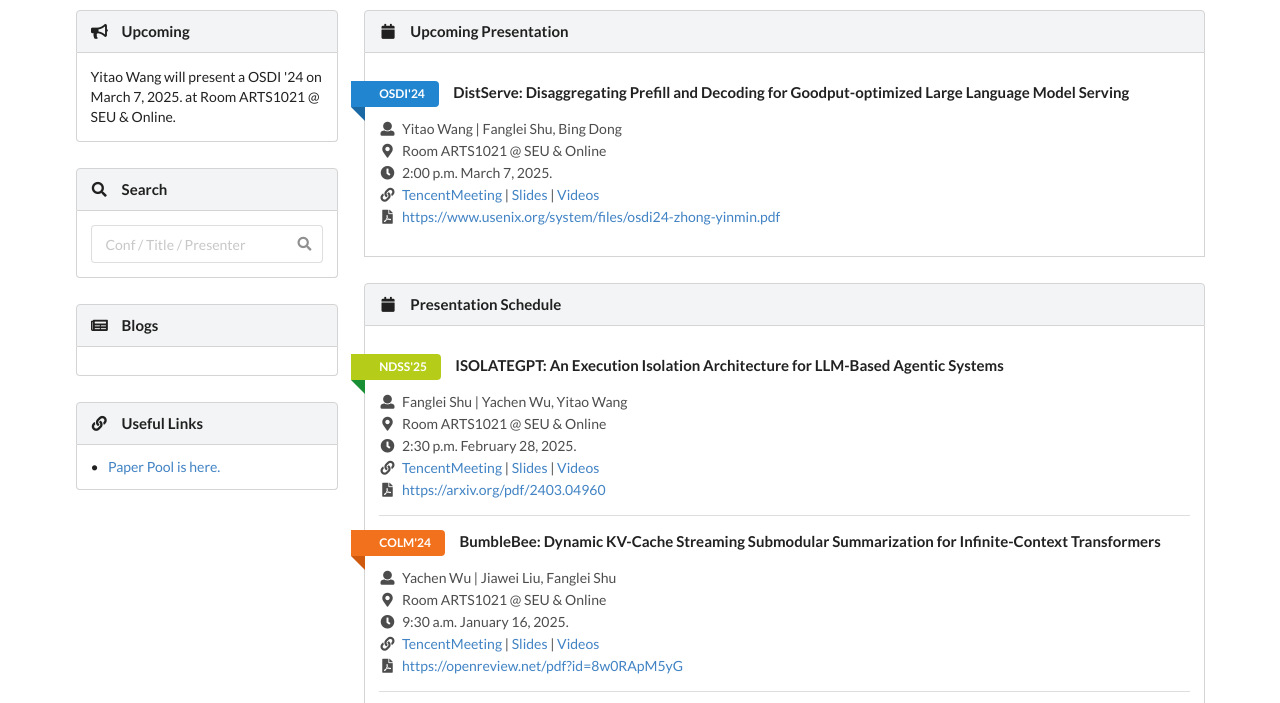
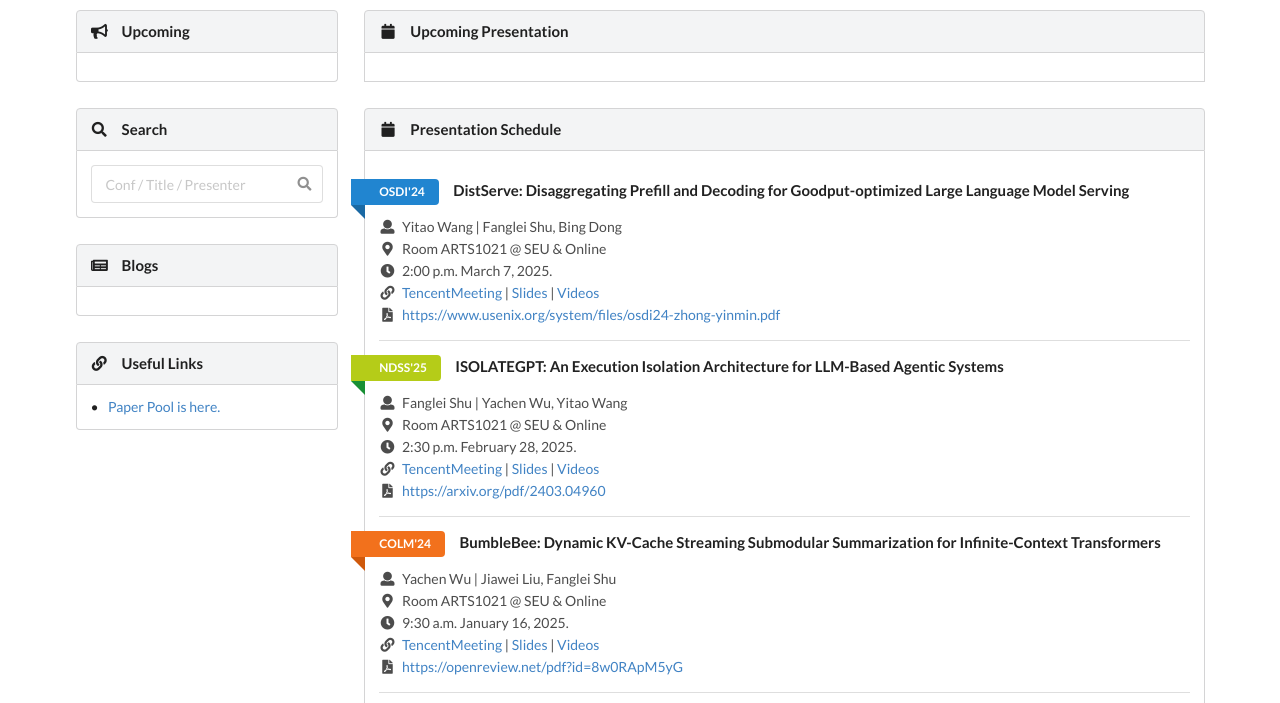
Before and after one commit to SEU-SIGMLSys/SEU-SIGMLSys.github.io, a website: page index.html in a window 1280 px wide. Shown: the part 69-772 px from the top of the page. Drawn offline with nearby package versions, Linux system fonts and the light colour scheme.

Commit message:
update 20250307

```diff
--- a/index.html
+++ b/index.html
@@ -59,7 +59,7 @@
                 <div class="content">
                     <div class="description"> </div>
                 <!-- 格式参考 <div class="description">Tiange Xia will present a DAC &#39; 24 on November 29, 2024. at Room ARTS1021 @ SEU &amp; Online.</div>-->
-                    <div class="description">Yitao Wang will present a OSDI &#39;24 on March 7, 2025. at Room ARTS1021 @ SEU &amp; Online.</div>
+                    <!-- <div class="description">Yitao Wang will present a OSDI &#39;24 on March 7, 2025. at Room ARTS1021 @ SEU &amp; Online.</div> -->
                 </div>
             </div>
             <h4 class="ui block top attached header">
--- a/schedules.js
+++ b/schedules.js
@@ -1,4 +1,8 @@
 var upcoming_schedules = [
+
+]
+
+var schedules = [
     {
         "title":"DistServe: Disaggregating Prefill and Decoding for Goodput-optimized Large Language Model Serving",
         "conf":"OSDI'24",
@@ -10,15 +14,15 @@ var upcoming_schedules = [
         "links":[
             {
                 "title":"TencentMeeting",
-                "url":"https://meeting.tencent.com/dm/3higw0fO3laq"
+                "url":"https://meeting.tencent.com/dm/qvug5ylXPFkh"
             },
             {
                 "title":"Slides",
-                // "url":"/slides/2025-2-28-NDSS'25-Isolategpt.pdf"
+                "url":"/slides/2025-03-07-NDSI'24-distserve.pdf"
             },
             {
                 "title":"Videos",
-                "url":""
+                "url":"http://10.201.0.220:8099/?meeting=2025-03-07-1"
             }
         ],
         "dblp":{
@@ -26,9 +30,6 @@ var upcoming_schedules = [
             "url":"https://www.usenix.org/system/files/osdi24-zhong-yinmin.pdf"
         }
     },
-]
-
-var schedules = [
     {
         "title":"ISOLATEGPT: An Execution Isolation  Architecture for LLM-Based Agentic Systems",
         "conf":"NDSS'25",
@@ -44,11 +45,11 @@ var schedules = [
             },
             {
                 "title":"Slides",
-                "url":"/slides/2025-2-28-NDSS'25-Isolategpt.pdf"
+                "url":"/slides/2025-02-28-NDSS'25-Isolategpt.pdf"
             },
             {
                 "title":"Videos",
-                "url":""
+                "url":"http://10.201.0.220:8099/?meeting=2025-02-28-1"
             }
         ],
         "dblp":{
@@ -75,7 +76,7 @@ var schedules = [
             },
             {
                 "title":"Videos",
-                "url":"http://10.201.0.220:8099/?meeting=2025-01-16"
+                "url":"http://10.201.0.220:8099/?meeting=2025-01-16-1"
             }
         ],
         "dblp":{
@@ -102,7 +103,7 @@ var schedules = [
             },
             {
                 "title":"Videos",
-                "url":"http://10.201.0.220:8099/?meeting=2025-01-10"
+                "url":"http://10.201.0.220:8099/?meeting=2025-01-10-1"
             }
         ],
         "dblp":{
@@ -129,7 +130,7 @@ var schedules = [
             },
             {
                 "title":"Videos",
-                "url":"http://10.201.0.220:8099/?meeting=2024-12-27"
+                "url":"http://10.201.0.220:8099/?meeting=2024-12-27-1"
             }
         ],
         "dblp":{
@@ -160,7 +161,7 @@ var schedules = [
             }
         ],
         "dblp":{
-            "source":"DBLP",
+            "source":"USENIX",
             "url":"https://www.usenix.org/system/files/atc24-fu.pdf"
         }
     },
@@ -187,7 +188,7 @@ var schedules = [
             }
         ],
         "dblp":{
-            "source":"DBLP",
+            "source":"USENIX",
             "url":"https://www.usenix.org/system/files/nsdi24-wu-zhanghao.pdf"
         }
     },
@@ -210,11 +211,11 @@ var schedules = [
             },
             {
                 "title":"Videos",
-                "url":"http://10.201.0.220:8099/?meeting=2024-11-29"
+                "url":"http://10.201.0.220:8099/?meeting=2024-11-29-1"
             }
         ],
         "dblp":{
-            "source":"DBLP",
+            "source":"ACM Digital Library",
             "url":"https://dl.acm.org/doi/pdf/10.1145/3649329.3658473"
         }
     },
@@ -237,7 +238,7 @@ var schedules = [
             },
             {
                 "title":"Videos",
-                "url":"http://10.201.0.220:8099/?meeting=2024-11-22"
+                "url":"http://10.201.0.220:8099/?meeting=2024-11-22-1"
             }
         ],
         "dblp":{
@@ -484,7 +485,7 @@ var schedules = [
             }
         ],
         "dblp":{
-            "source":"DBLP",
+            "source":"ACM Digital Library",
             "url":"https://dl.acm.org/doi/abs/10.1145/3678585"
         }
     },
@@ -511,7 +512,7 @@ var schedules = [
             }
         ],
         "dblp":{
-            "source":"DBLP",
+            "source":"USENIX",
             "url":"https://www.usenix.org/conference/nsdi24/presentation/meng"
         }
     },
@@ -538,7 +539,7 @@ var schedules = [
             }
         ],
         "dblp":{
-            "source":"DBLP",
+            "source":"USENIX",
             "url":"https://www.usenix.org/conference/nsdi23/presentation/yang-zheng"
         }
     },
@@ -565,7 +566,7 @@ var schedules = [
             }
         ],
         "dblp":{
-            "source":"DBLP",
+            "source":"IEEE Xplore",
             "url":"https://ieeexplore.ieee.org/document/10621417"
         }
     },
@@ -619,7 +620,7 @@ var schedules = [
             }
         ],
         "dblp":{
-            "source":"DBLP",
+            "source":"ACM Digital Library",
             "url":"https://dl.acm.org/doi/pdf/10.1145/3636534.3649391"
         }
     },
@@ -630,7 +631,7 @@ var schedules = [
         "facilitator":"Chuanyou Li",
         "date":"July 25, 2024.",
         "time":"7:00 p.m.",
-        "location":"Room CSxxx @ SEU & Online",
+        "location":"Room CS @ SEU & Online",
         "links":[
             {
                 "title":"TencentMeeting",
@@ -638,15 +639,15 @@ var schedules = [
             },
             {
                 "title":"Slides",
-                "url":"/slides/2024-7-25-NSDI'24-LitePred.pdf"
+                "url":"/slides/2024-07-25-NSDI'24-LitePred.pdf"
             },
             {
                 "title":"Videos",
-                "url":"http://10.201.0.220:8099/?meeting=2024-7-25"
+                "url":"http://10.201.0.220:8099/?meeting=2024-07-25-1"
             }
         ],
         "dblp":{
-            "source":"DBLP",
+            "source":"USENIX",
             "url":"https://www.usenix.org/conference/nsdi24/presentation/feng-chengquan"
         }
     },
@@ -657,7 +658,7 @@ var schedules = [
         "facilitator":"Chuanyou Li",
         "date":"July 18, 2024.",
         "time":"7:00 p.m.",
-        "location":"Room CSxxx @ SEU & Online",
+        "location":"Room CS @ SEU & Online",
         "links":[
             {
                 "title":"TencentMeeting",
@@ -665,15 +666,15 @@ var schedules = [
             },
             {
                 "title":"Slides",
-                "url":"/slides/2024-7-18-NSDI'24-CASSINI.pdf"
+                "url":"/slides/2024-07-18-NSDI'24-CASSINI.pdf"
             },
             {
                 "title":"Videos",
-                "url":"http://10.201.0.220:8099/?meeting=2024-7-18"
+                "url":"http://10.201.0.220:8099/?meeting=2024-07-18-1"
             }
         ],
         "dblp":{
-            "source":"DBLP",
+            "source":"USENIX",
             "url":"https://www.usenix.org/conference/nsdi24/presentation/rajasekaran"
         }
     },
@@ -684,7 +685,7 @@ var schedules = [
         "facilitator":"Chuanyou Li",
         "date":"July 11, 2024.",
         "time":"8:00 p.m.",
-        "location":"Room CSxxx @ SEU & Online",
+        "location":"Room CS @ SEU & Online",
         "links":[
             {
                 "title":"TencentMeeting",
@@ -692,15 +693,15 @@ var schedules = [
             },
             {
                 "title":"Slides",
-                "url":"/slides/2024-7-11-NSDI'24-MadEye.pdf"
+                "url":"/slides/2024-07-11-NSDI'24-MadEye.pdf"
             },
             {
                 "title":"Videos",
-                "url":"http://10.201.0.220:8099/?meeting=2024-7-11-2"
+                "url":"http://10.201.0.220:8099/?meeting=2024-07-11-2"
             }
             ],
         "dblp":{
-            "source":"DBLP",
+            "source":"USENIX",
             "url":"https://www.usenix.org/conference/nsdi24/presentation/wong"
         }
     },
@@ -711,7 +712,7 @@ var schedules = [
         "facilitator":"Borui Li",
         "date":"July 11, 2024.",
         "time":"7:00 p.m.",
-        "location":"Room CSxxx @ SEU & Online",
+        "location":"Room CS @ SEU & Online",
         "links":[
             {
                 "title":"TencentMeeting",
@@ -719,15 +720,15 @@ var schedules = [
             },
             {
                 "title":"Slides",
-                "url":"/slides/2024-7-11-NSDI'24-Vulcan.pdf"
+                "url":"/slides/2024-07-11-NSDI'24-Vulcan.pdf"
             },
             {
                 "title":"Videos",
-                "url":"http://10.201.0.220:8099/?meeting=2024-7-11-1"
+                "url":"http://10.201.0.220:8099/?meeting=2024-07-11-1"
             }
         ],
         "dblp":{
-            "source":"DBLP",
+            "source":"USENIX",
             "url":"https://www.usenix.org/conference/nsdi24/presentation/zhang-yiwen"
         }
     },
@@ -738,7 +739,7 @@ var schedules = [
         "facilitator":"Chuanyou Li",
         "date":"July 4, 2024.",
         "time":"7:00 p.m.",
-        "location":"Room CSxxx @ SEU & Online",
+        "location":"Room CS @ SEU & Online",
         "links":[
             {
                 "title":"TencentMeeting",
@@ -746,15 +747,15 @@ var schedules = [
             },
             {
                 "title":"Slides",
-                "url":"/slides/2024-7-4-NSDI'24-ANRT.pdf"
+                "url":"/slides/2024-07-04-NSDI'24-ANRT.pdf"
             },
             {
                 "title":"Videos",
-                "url":"http://10.201.0.220:8099/?meeting=2024-7-4"
+                "url":"http://10.201.0.220:8099/?meeting=2024-07-04-1"
             }
         ],
         "dblp":{
-            "source":"DBLP",
+            "source":"USENIX",
             "url":"https://www.usenix.org/conference/nsdi24/presentation/zeng"
         }
     }
```
Also changed, not shown: 12 other files.
